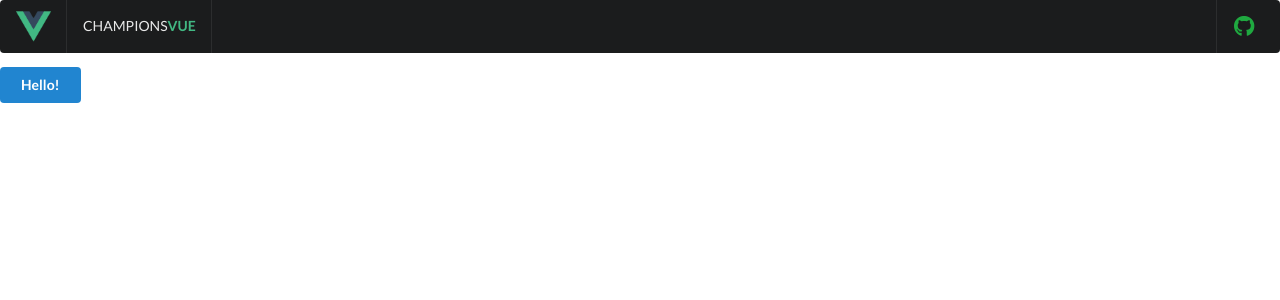
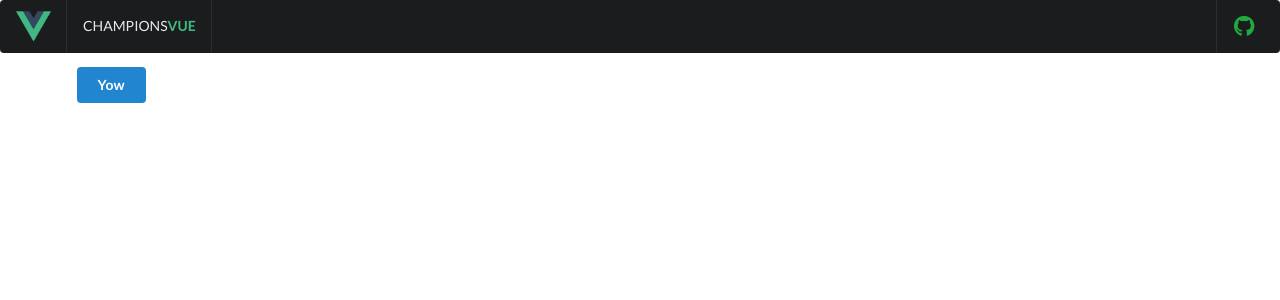
Before and after one commit to dilapitan/champions-vue, a Vue app: page / in a window 1280 px wide. Shown: the top 300 px of the page. Built offline with nearby package versions, Linux system fonts and the light colour scheme.

Commit message:
Add ui container

```diff
--- a/src/App.vue
+++ b/src/App.vue
@@ -1,7 +1,10 @@
 <template>
   <div id="app">
     <NavBar />
-    <button class="ui primary button">Hello!</button>
+
+    <div class="ui container">
+      <button class="ui primary button">Yow</button>
+    </div>
   </div>
 </template>
 
```
